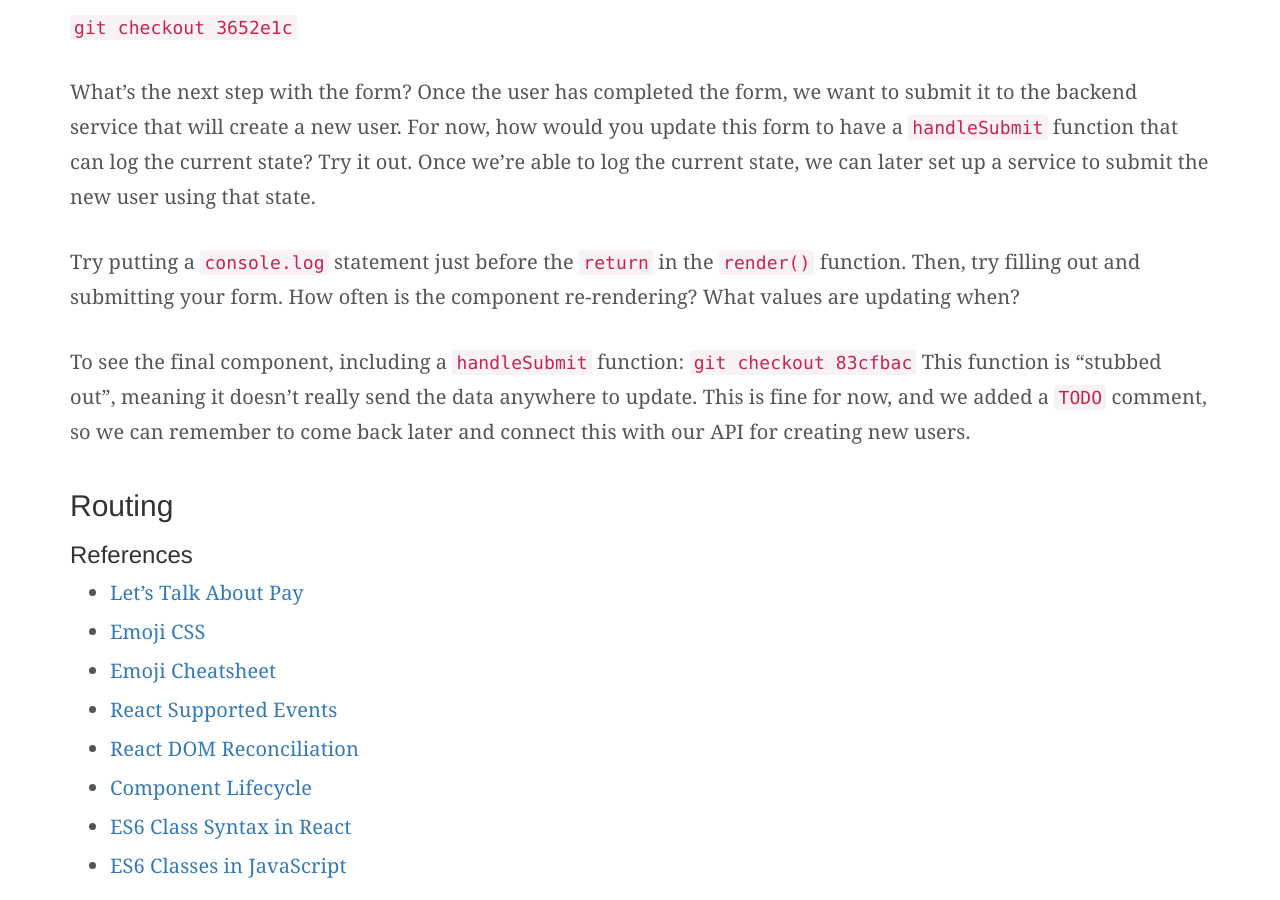
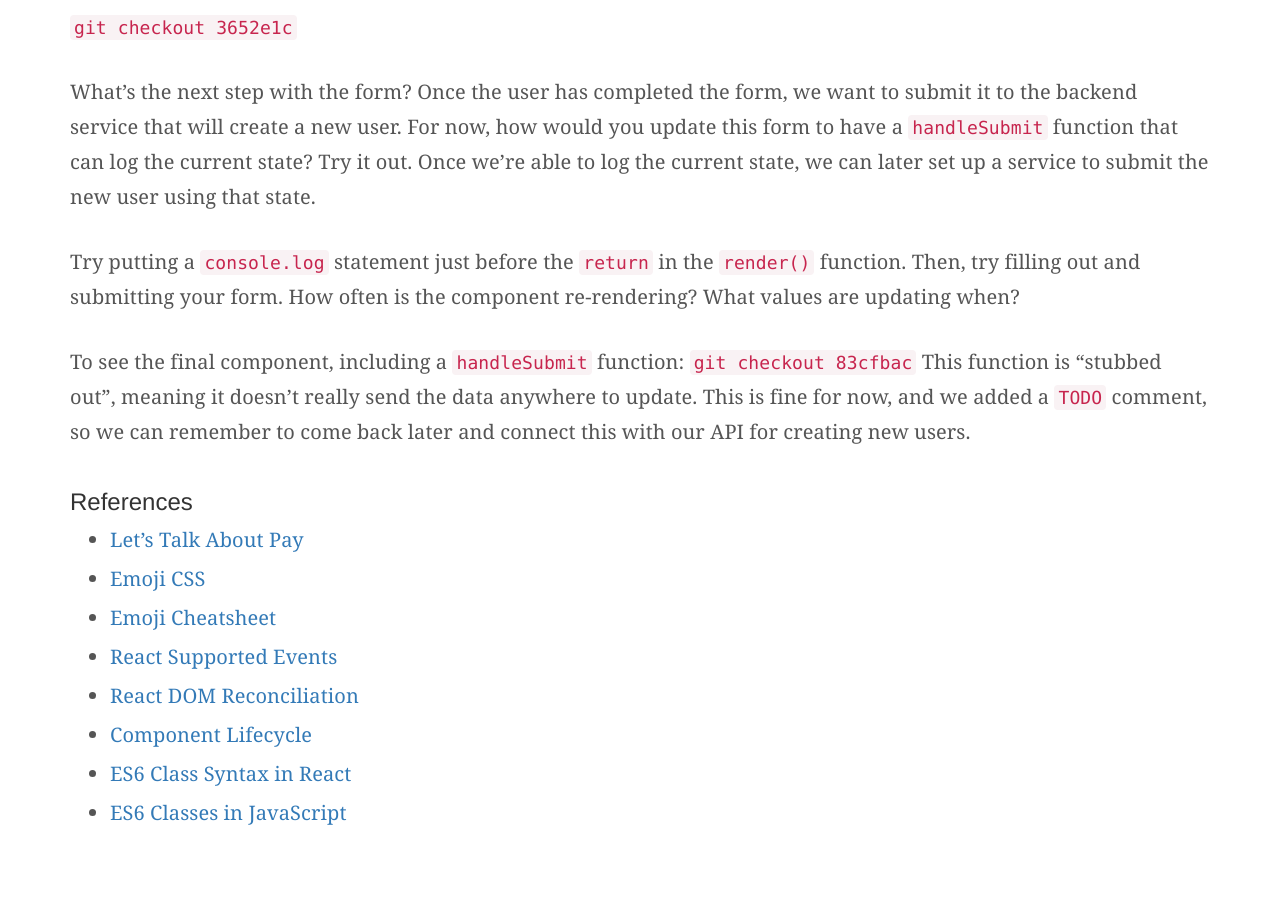
Before and after one commit to SeattleFeministJS/seattlefeministjs.github.io, a Jekyll site: the page built from _posts/2016-10-23-React-Workshop-Two.md, in a window 1280 px wide and 900 px high, scrolled down 8509 px. Built offline with Jekyll 4.4.1, drawn with Linux system fonts in a browser that asks for light colours; nearby versions of some CDN libraries; library files that are not in the unit come from our copies; after the commit the page ends 9356 px from its top, so only the background shows below that.

Commit message:
remove routing

```diff
--- a/_posts/2016-10-23-React-Workshop-Two.md
+++ b/_posts/2016-10-23-React-Workshop-Two.md
@@ -206,9 +206,6 @@ To see the final component, including a `handleSubmit` function:
 This function is "stubbed out", meaning it doesn't really send the data anywhere to update.  This is fine for now, and we added a `TODO` comment, so we can remember to come back later and connect this with our API for creating new users.
 
 
-## Routing
-
-
 
 ### References
 <!-- - [Containers and Components](https://medium.com/@dan_abramov/smart-and-dumb-components-7ca2f9a7c7d0#.tvxsigg7y) -->
```
Also changed, not shown: 2 other files.
